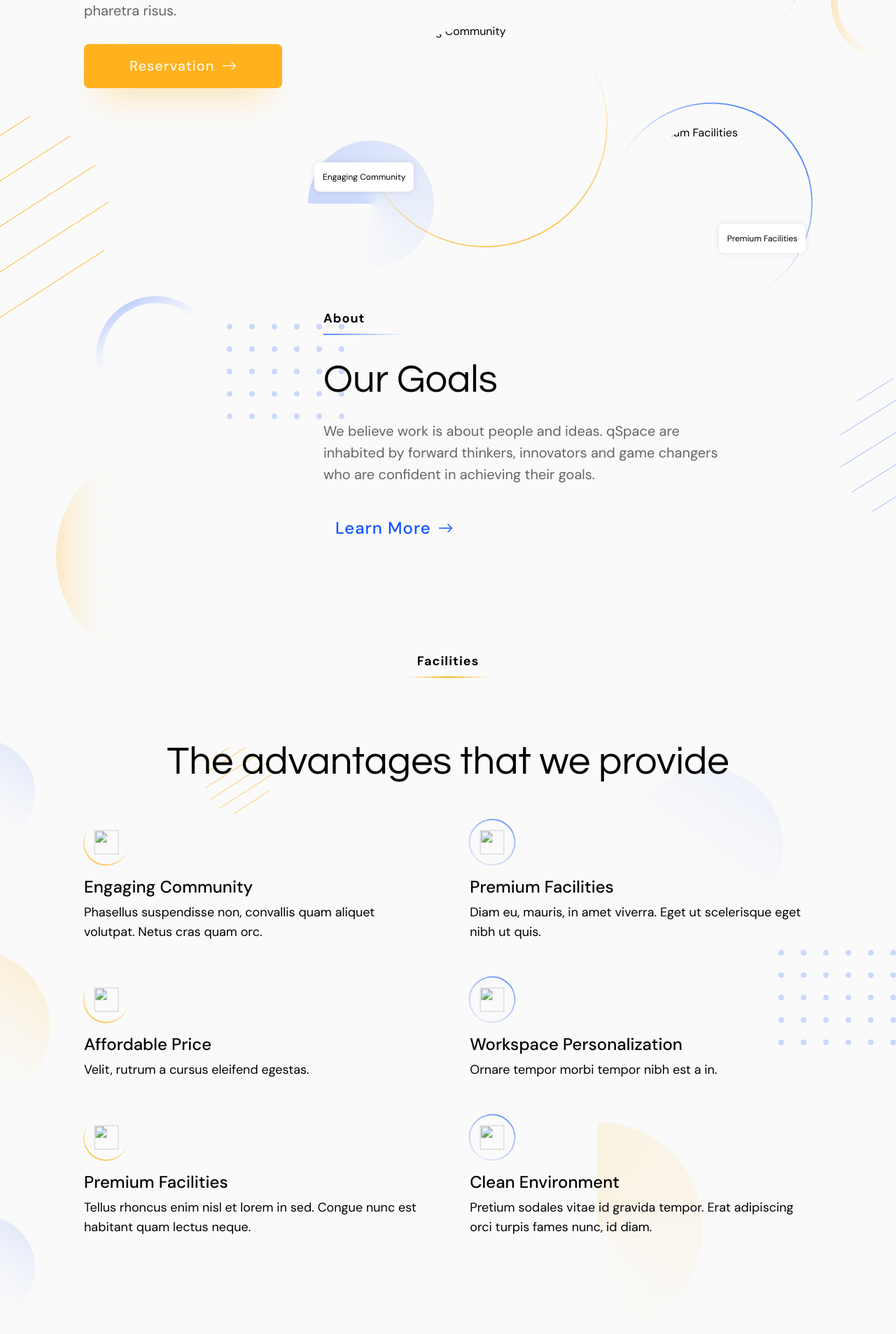
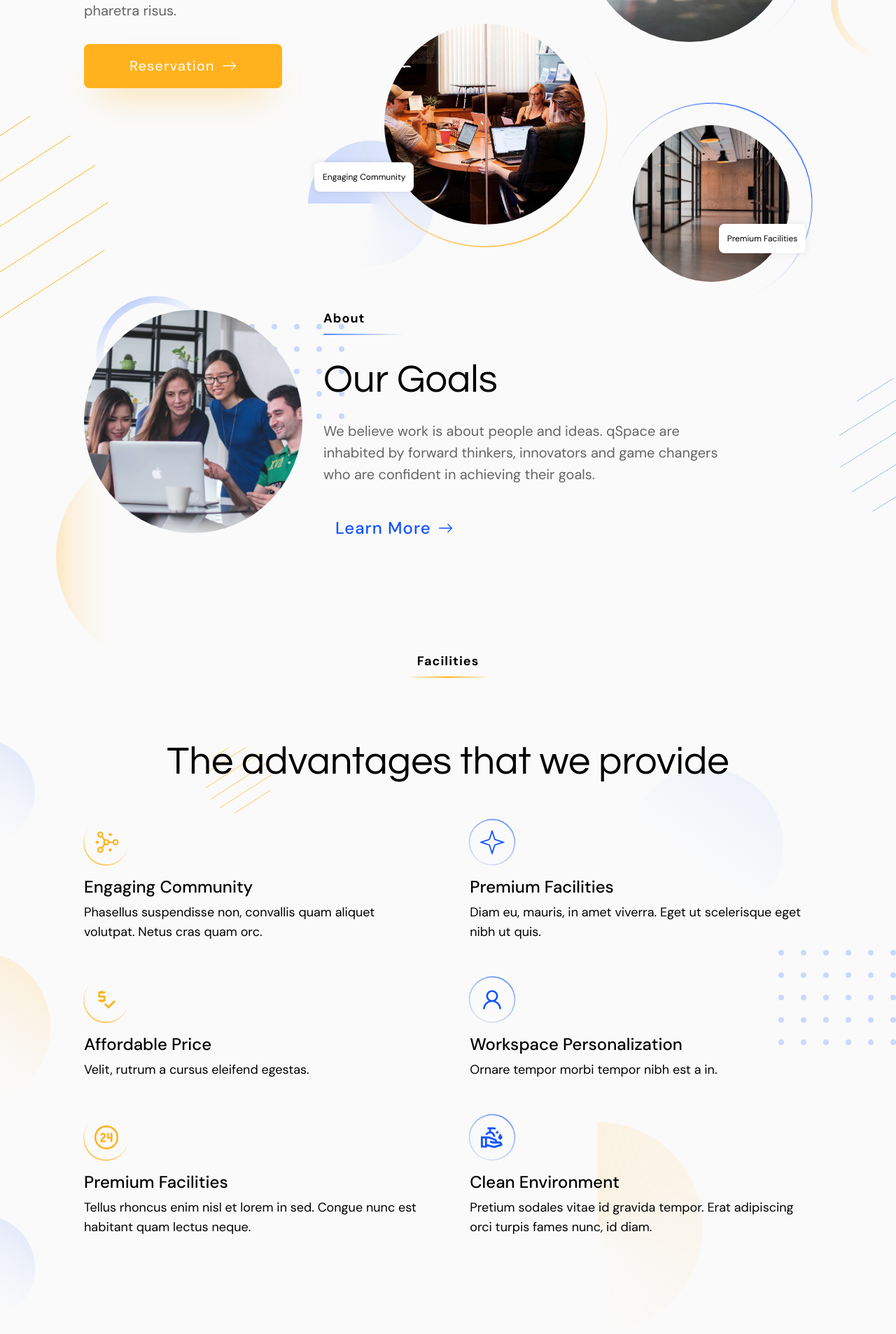
Before and after one commit to nikitalugovykh/qSpace-website, a plain HTML site: page index.html in a window 1280 px wide. Shown: the part 383-2290 px from the top of the page at 70% size. Drawn offline with nearby package versions, Linux system fonts and the light colour scheme; the site is published under a folder, as on GitHub Pages, so addresses that start at the root find nothing.

Commit message:
fixed bug - incorrect relative path to img

```diff
--- a/index.html
+++ b/index.html
@@ -466,15 +466,15 @@
                         <div class="slider swiper-container mySwiper">
                             <ul class="circle-info swiper-wrapper">
                                 <li class="circle-info__item circle-info__item1 swiper-slide">
-                                    <img src="/img/main/1_big-min.jpg" alt="Happy Customers">
+                                    <img src="./img/main/1_big-min.jpg" alt="Happy Customers">
                                     <span class="circle-info__text circle-info__text_1">Over 1000+ Happy Customers</span>
                                  </li>
                                  <li class="circle-info__item circle-info__item2 swiper-slide">
-                                     <img src="/img/main/2_big-min.jpg" alt="Engaging Community">
+                                     <img src="./img/main/2_big-min.jpg" alt="Engaging Community">
                                      <span class="circle-info__text circle-info__text_2">Engaging Community</span>
                                  </li>
                                  <li class="circle-info__item circle-info__item3 swiper-slide">
-                                    <img src="/img/main/3_big-min.jpg" alt="Premium Facilities">
+                                    <img src="./img/main/3_big-min.jpg" alt="Premium Facilities">
                                     <span class="circle-info__text circle-info__text_3">Premium Facilities</span>
                                 </li>
                             </ul>
@@ -488,7 +488,7 @@
                 <div class="wrapper">
                     <div class="goals__inner">
                         <div class="goals__img">
-                            <img src="/img/our_goals/4.jpg" alt="">
+                            <img src="./img/our_goals/4.jpg" alt="">
                         </div>
                         <div class="content content_goals ">
                             <h2 class="content__preTitle content__preTitle_goals">About</h2>
@@ -515,7 +515,7 @@
                         <div class="facilities__items">
                             <div class="facilities__item">
                                 <div class="facilities__img">
-                                    <img src="/img/icons/network.svg" alt="" >
+                                    <img src="./img/icons/network.svg" alt="" >
                                 </div>
                                 <div class="facilities__content">
                                     <h3 class="facilities__title">Engaging Community</h3>
@@ -526,7 +526,7 @@
                             </div>
                             <div class="facilities__item">
                                 <div class="facilities__img">
-                                    <img src="/img/icons/Star 1.svg" alt="" >
+                                    <img src="./img/icons/Star 1.svg" alt="" >
                                 </div>
                                 <div class="facilities__content">
                                     <h3 class="facilities__title">Premium Facilities</h3>
@@ -538,7 +538,7 @@
                             </div>
                             <div class="facilities__item">
                                 <div class="facilities__img">
-                                    <img src="/img/icons/price.svg" alt="" >
+                                    <img src="./img/icons/price.svg" alt="" >
                                 </div>
                                 <div class="facilities__content">
                                     <h3 class="facilities__title">Affordable Price</h3>
@@ -550,7 +550,7 @@
                             </div>
                             <div class="facilities__item">
                                 <div class="facilities__img">
-                                    <img src="/img/icons/user.svg" alt="" >
+                                    <img src="./img/icons/user.svg" alt="" >
                                 </div>
                                 <div class="facilities__content">
                                     <h3 class="facilities__title">Workspace Personalization</h3>
@@ -562,7 +562,7 @@
                             </div>
                             <div class="facilities__item">
                                 <div class="facilities__img">
-                                    <img src="/img/icons/Group.svg" alt="" >
+                                    <img src="./img/icons/Group.svg" alt="" >
                                 </div>
                                 <div class="facilities__content">
                                     <h3 class="facilities__title">Premium Facilities</h3>
@@ -574,7 +574,7 @@
                             </div>
                             <div class="facilities__item">
                                 <div class="facilities__img">
-                                    <img src="/img/icons/clean.svg" alt="" >
+                                    <img src="./img/icons/clean.svg" alt="" >
                                 </div>
                                 <div class="facilities__content">
                                     <h3 class="facilities__title">Clean Environment</h3>
@@ -667,7 +667,7 @@
                 <div class="wrapper">
                     <div class="footer__items">
                         <div class="footer__item" id="contact">
-                            <a class="logo logo_footer" href="#"><img src="/img/logo.svg" alt="logo"></img></a>
+                            <a class="logo logo_footer" href="#"><img src="./img/logo.svg" alt="logo"></img></a>
                             <div class="footer-item__text">
                                 Revolutioning the way people and company works
                             </div>
```
